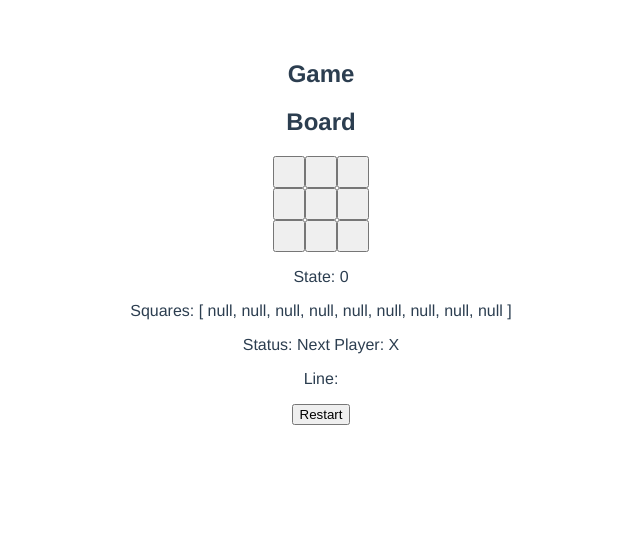
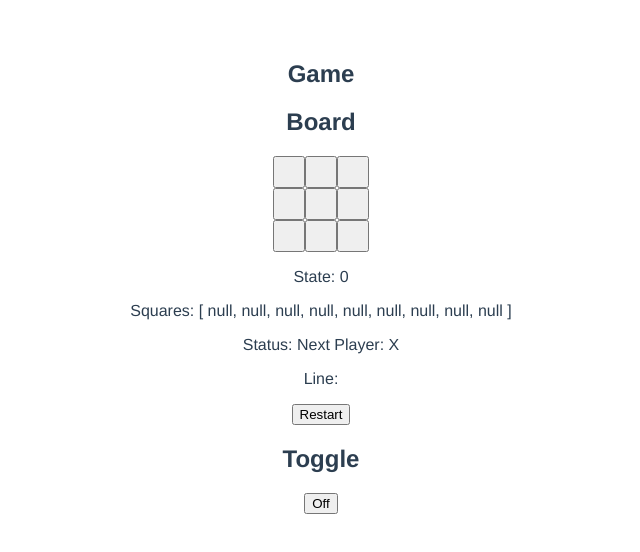
Before and after one commit to tomboo/vue-tictactoe, a Vue app: page / in a window 1280 px wide. Shown: the top 552 px of the page, without its empty margins (319-959 px from the left). Built offline with nearby package versions, Linux system fonts and the light colour scheme.

Commit message:
Add xstate and Toggle recipe

```diff
--- a/package.json
+++ b/package.json
@@ -7,7 +7,8 @@
     "preview": "vite preview"
   },
   "dependencies": {
-    "vue": "^3.2.25"
+    "vue": "^3.2.25",
+    "xstate": "^4.29.0"
   },
   "devDependencies": {
     "@vitejs/plugin-vue": "^2.0.0",
--- a/src/components/Game.vue
+++ b/src/components/Game.vue
@@ -1,6 +1,7 @@
 <script setup>
   import { ref } from 'vue'
   import Board from './Board.vue'
+  import Toggle from './Toggle.vue'
 
   const nextMove = ref(0)
 
@@ -17,6 +18,7 @@
 <template>
   <h2>Game</h2>
   <Board />
+  <Toggle />
 </template>
 
 <style scoped>
--- /dev/null
+++ b/src/components/Toggle.vue
@@ -0,0 +1,45 @@
+<!-- Toggle.vue -->
+<template>
+  <h2>Toggle</h2>
+  <button v-on:click="send('TOGGLE');">
+    {{ current.matches("inactive") ? "Off" : "On" }}
+  </button>
+</template>
+
+<script>
+  import { interpret } from 'xstate';
+  import { toggleMachine } from '../machine';
+
+  export default {
+    name: 'Toggle',
+    created() {
+      // Start service on component creation
+      this.toggleService
+        .onTransition((state) => {
+          // Update the current state component data property with the next state
+          this.current = state;
+          // Update the context component data property with the updated context
+          this.context = state.context;
+        })
+        .start();
+    },
+    data() {
+      return {
+        // Interpret the machine and store it in data
+        toggleService: interpret(toggleMachine),
+
+        // Start with the machine's initial state
+        current: toggleMachine.initialState,
+
+        // Start with the machine's initial context
+        context: toggleMachine.context
+      };
+    },
+    methods: {
+      // Send events to the service
+      send(event) {
+        this.toggleService.send(event);
+      }
+    }
+  };
+</script>
--- /dev/null
+++ b/src/machine.js
@@ -0,0 +1,18 @@
+import { createMachine } from 'xstate';
+
+// This machine is completely decoupled from Vue
+export const toggleMachine = createMachine({
+  id: 'toggle',
+  context: {
+    /* some data */
+  },
+  initial: 'inactive',
+  states: {
+    inactive: {
+      on: { TOGGLE: 'active' }
+    },
+    active: {
+      on: { TOGGLE: 'inactive' }
+    }
+  }
+});
```
Also changed, not shown: 1 other file (tests, documents, lock files or other folders).
